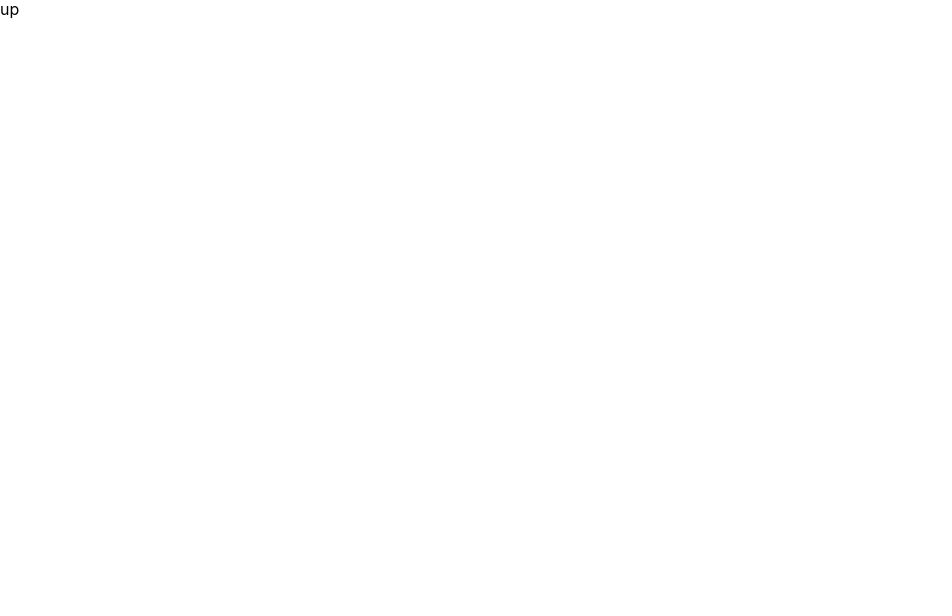
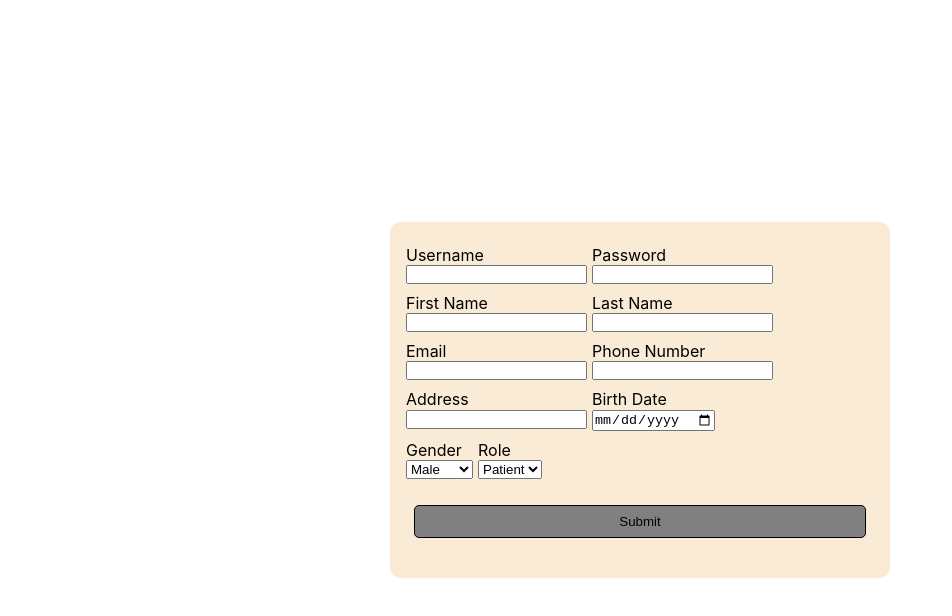
Before and after one commit to AliHakim773/hospital_manegmant, a React (Create React App) app in the folder frontend/: page /sign-up in a window 1280 px wide. Shown: the top 616 px of the page, without its empty margins (0-952 px from the left). Built offline with nearby package versions, Linux system fonts and the light colour scheme.

Commit message:
added sign up form

```diff
--- a/frontend/src/pages/Home/index.jsx
+++ b/frontend/src/pages/Home/index.jsx
@@ -7,10 +7,10 @@ function Home() {
     return (
         <div className='page home-page'>
             <div className='sign d-flex flex-center flex-column'>
-                <Link className='link ' to={"/sign-in"}>
+                <Link className='btn ' to={"/sign-in"}>
                     Sign in
                 </Link>
-                <Link className='link ' to={"/sign-up"}>
+                <Link className='btn ' to={"/sign-up"}>
                     Sign up
                 </Link>
             </div>
--- a/frontend/src/pages/Home/styles.css
+++ b/frontend/src/pages/Home/styles.css
@@ -8,15 +8,3 @@
     background-color: #e4e4e4;
     border-radius: 10px;
 }
-.link {
-    margin: 1rem 0.5rem;
-    padding: 0.5rem 0.75rem;
-    background-color: gray;
-    border: 1px solid black;
-    border-radius: 5px;
-    cursor: pointer;
-    user-select: none;
-}
-.link:hover {
-    background-color: antiquewhite;
-}
--- /dev/null
+++ b/frontend/src/pages/Signup/components/Form/index.jsx
@@ -0,0 +1,113 @@
+import React, { useRef } from "react"
+
+import "./styles.css"
+
+function Form() {
+    const usernameEl = useRef()
+    const passwordEl = useRef()
+    const fnameEl = useRef()
+    const lnameEl = useRef()
+    const emailEl = useRef()
+    const phoneNumberEl = useRef()
+    const addressEl = useRef()
+    const dobEl = useRef()
+    const genderEl = useRef()
+    const roleEl = useRef()
+
+    const handleSubmit = () => {
+        console.log(usernameEl.current.value)
+    }
+
+    return (
+        <form className='form d-flex flex-column flex-wrap'>
+            <div className='group-pair d-flex gap-1'>
+                <div className='form-group d-flex flex-column'>
+                    <label htmlFor='username'>Username</label>
+                    <input
+                        type='text'
+                        name='username'
+                        id='username'
+                        ref={usernameEl}
+                    />
+                </div>
+                <div className='form-group d-flex flex-column'>
+                    <label htmlFor='password'>Password</label>
+                    <input
+                        type='password'
+                        name='password'
+                        id='password'
+                        ref={passwordEl}
+                    />
+                </div>
+            </div>
+            <div className='group-pair d-flex gap-1'>
+                <div className='form-group d-flex flex-column'>
+                    <label htmlFor='fname'>First Name</label>
+                    <input type='text' name='fname' id='fname' ref={fnameEl} />
+                </div>
+                <div className='form-group d-flex flex-column'>
+                    <label htmlFor='lname'>Last Name</label>
+                    <input type='text' name='lname' id='lname' ref={lnameEl} />
+                </div>
+            </div>
+            <div className='group-pair d-flex gap-1'>
+                <div className='form-group d-flex flex-column'>
+                    <label htmlFor='email'>Email</label>
+                    <input type='email' name='email' id='email' ref={emailEl} />
+                </div>
+                <div className='form-group d-flex flex-column'>
+                    <label htmlFor='phoneNumber'>Phone Number</label>
+                    <input
+                        type='number'
+                        name='phoneNumber'
+                        id='phoneNumber'
+                        ref={phoneNumberEl}
+                    />
+                </div>
+            </div>
+            <div className='group-pair d-flex gap-1'>
+                <div className='form-group d-flex flex-column'>
+                    <label htmlFor='address'>Address</label>
+                    <input
+                        type='text'
+                        name='address'
+                        id='address'
+                        ref={addressEl}
+                    />
+                </div>
+                <div className='form-group d-flex flex-column'>
+                    <label htmlFor='dob'>Birth Date</label>
+                    <input type='date' name='dob' id='dob' ref={dobEl} />
+                </div>
+            </div>
+            <div className='group-pair d-flex gap-1'>
+                <div className='form-group d-flex flex-column'>
+                    <label htmlFor='gender'>Gender</label>
+                    <select name='gender' id='gender' ref={genderEl}>
+                        <option value='male'>Male</option>
+                        <option value='female'>Female</option>
+                    </select>
+                </div>
+                <div className='form-group d-flex flex-column'>
+                    <label htmlFor='role'>Role</label>
+                    <select name='role' id='role' ref={roleEl}>
+                        <option value='patient'>Patient</option>
+                        <option value='doctor'>Doctor</option>
+                        <option value='admin'>Admin</option>
+                    </select>
+                </div>
+            </div>
+            <input
+                type='submit'
+                className='btn'
+                value='Submit'
+                onClick={(e) => {
+                    e.preventDefault()
+                    handleSubmit()
+                }}
+            />
+        </form>
+    )
+}
+
+export default Form
--- /dev/null
+++ b/frontend/src/pages/Signup/components/Form/styles.css
@@ -0,0 +1,4 @@
+.form {
+    gap: 10px;
+    padding: 1rem;
+}
--- a/frontend/src/pages/Signup/index.jsx
+++ b/frontend/src/pages/Signup/index.jsx
@@ -1,9 +1,16 @@
 import React from "react"
+import Form from "./components/Form"
 
 import "./styles.css"
 
 function Signup() {
-    return <div>up</div>
+    return (
+        <div className='page d-flex flex-center'>
+            <div className='form-container pt-1'>
+                <Form />
+            </div>
+        </div>
+    )
 }
 
 export default Signup
--- a/frontend/src/pages/Signup/styles.css
+++ b/frontend/src/pages/Signup/styles.css
@@ -0,0 +1,5 @@
+.form-container {
+    width: 500px;
+    background-color: antiquewhite;
+    border-radius: 10px;
+}
--- a/frontend/src/styles/utilities.css
+++ b/frontend/src/styles/utilities.css
@@ -21,6 +21,12 @@
 .flex-center {
     justify-content: center;
     align-items: center;
+}
+.flex-wrap {
+    flex-wrap: wrap;
+}
+.gap-1 {
+    gap: 5px;
 }
 .circle {
     border-radius: 50%;
@@ -47,6 +53,22 @@
     display: flex;
     flex-direction: column;
 }
+.pt-1 {
+    padding-block: 0.5rem;
+}
+.btn {
+    margin: 1rem 0.5rem;
+    padding: 0.5rem 0.75rem;
+    background-color: gray;
+    border: 1px solid black;
+    border-radius: 5px;
+    cursor: pointer;
+    user-select: none;
+}
+.btn:hover {
+    background-color: antiquewhite;
+}
+
 @media only screen and (max-width: 992px) {
     :root {
         --section-block-p: 2.5rem;
```
